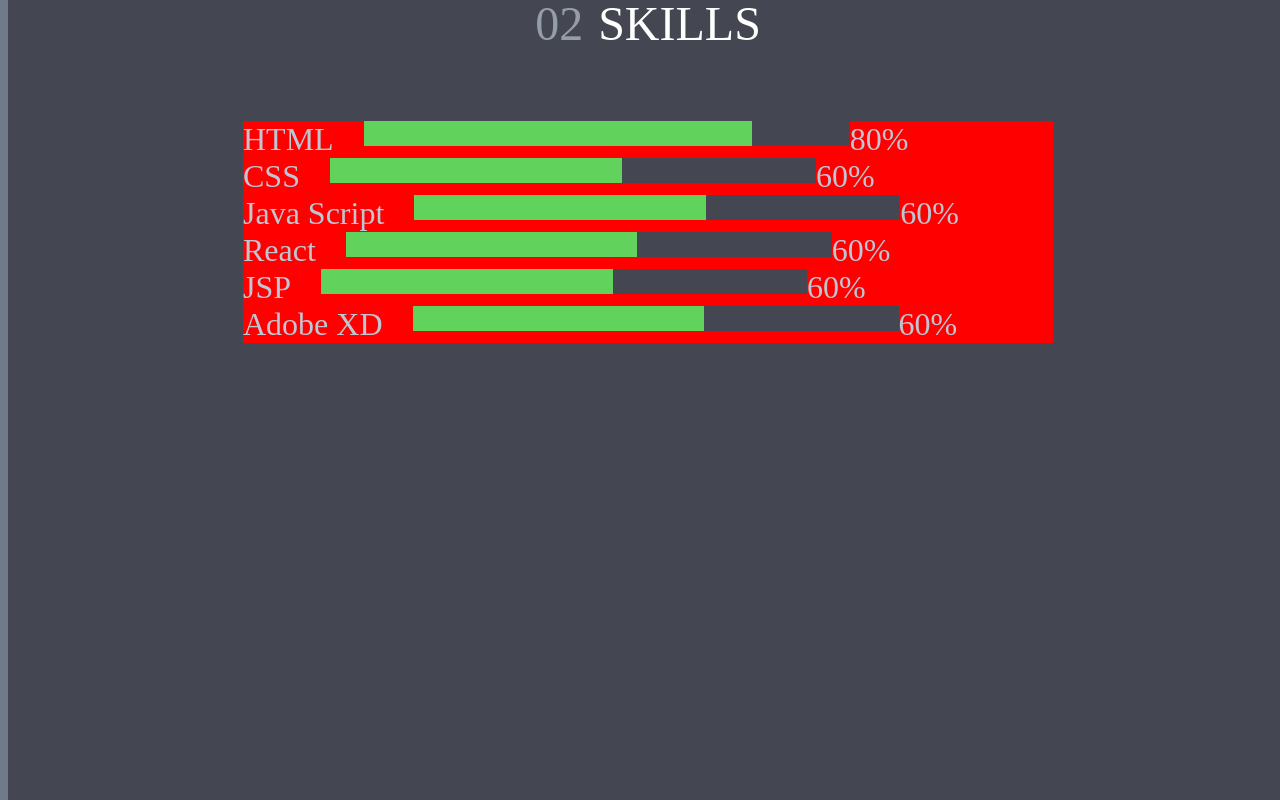
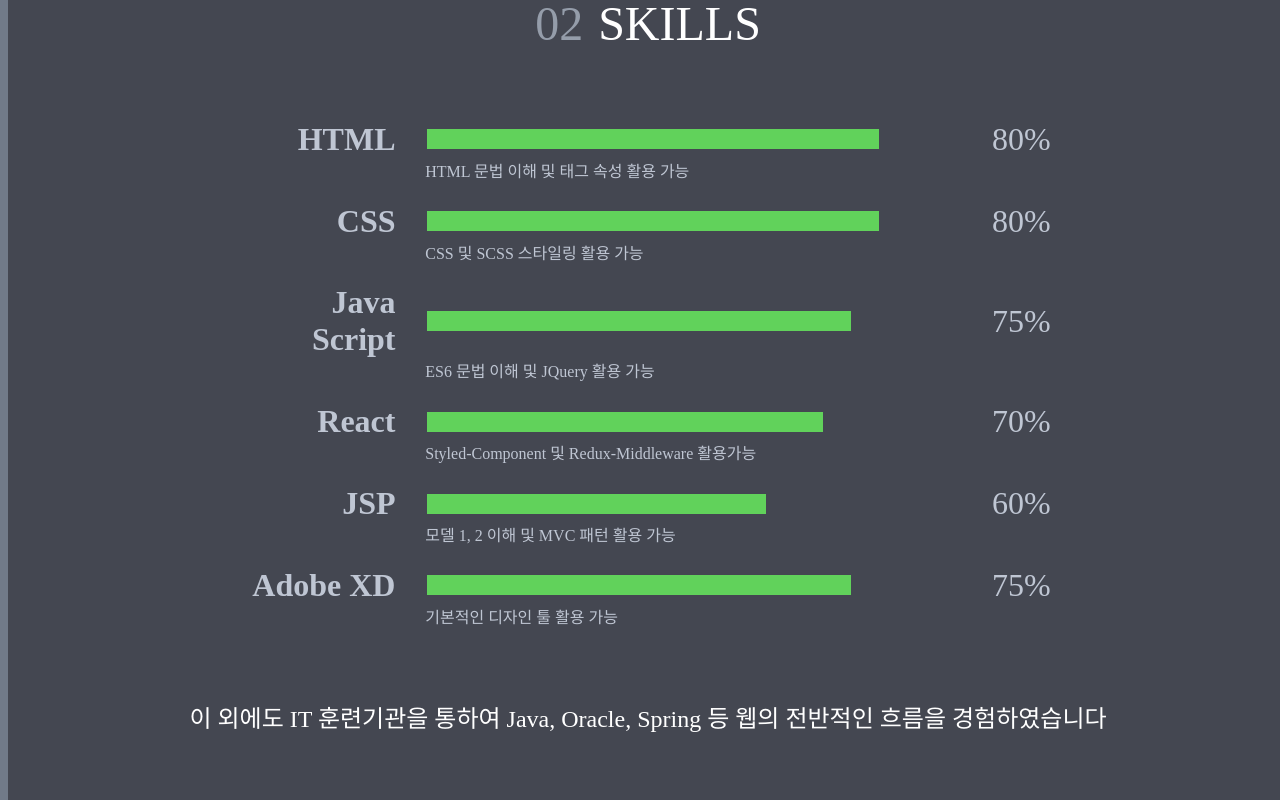
Before and after one commit to arongan90/portfolio, a React (Create React App) app in the folder pdh-portfolio/: page / in a window 1280 px wide. Shown: the part 1260-2060 px from the top of the page. Built offline with nearby package versions, Linux system fonts and the light colour scheme.

Commit message:
Skill 완료

```diff
--- a/pdh-portfolio/src/App.js
+++ b/pdh-portfolio/src/App.js
@@ -3,6 +3,7 @@ import { createGlobalStyle } from 'styled-components';
 import Header from './components/Header';
 import AboutMe from './components/AboutMe/AboutMe';
 import Skills from './components/Skills/Skills';
+import Project from './components/Project/Project';
 
 const GlobalStyle = createGlobalStyle`
   body {
@@ -19,6 +20,7 @@ function App() {
       <Header />
       <AboutMe />
       <Skills />
+      <Project />
     </>
   );
 }
--- /dev/null
+++ b/pdh-portfolio/src/components/Project/Project.js
@@ -0,0 +1,18 @@
+import React from 'react';
+import styled from 'styled-components';
+
+const ProjectBlock = styled.div`
+  width: 100%;
+  height: 1000px;
+  background: #4e5365;
+`;
+
+function Project() {
+  return (
+    <>
+      <ProjectBlock></ProjectBlock>
+    </>
+  );
+}
+
+export default Project;
--- a/pdh-portfolio/src/components/Skills/SkillBar.js
+++ b/pdh-portfolio/src/components/Skills/SkillBar.js
@@ -3,22 +3,25 @@ import styled from 'styled-components';
 
 const Box = styled.div`
   display: flex;
-  flex: 1;
   width: 100%;
-  justify-content: space-beetween;
-  background: red;
+  justify-content: space-around;
+  align-items: center;
+  width: 810px;
+  margin: 0 auto;
 `;
 const Title = styled.span`
   font-size: 2rem;
+  font-weight: 600;
   color: #bfc6d3;
-  margin-right: 30px;
   text-align: right;
+  width: 175px;
+  margin-right: 2rem;
 `;
 const StickBox = styled.div`
   display: flex;
   background-color: #444751;
-  width: 60%;
-  height: 25px;
+  width: 80%;
+  height: 20px;
 `;
 const StickColor = styled.div`
   display: flex;
@@ -28,11 +31,22 @@ const StickColor = styled.div`
 const Number = styled.span`
   font-size: 2rem;
   color: #bfc6d3;
+  width: 70px;
+  text-align: left;
 `;
 
-function SkillBar({ title, percentNumber, percentBar }) {
+const Explain = styled.span`
+  font-size: 1rem;
+  color: #bfc6d3;
+  width: 55%;
+  margin: 0 auto;
+  margin-bottom: 1.3rem;
+`;
+
+function SkillBar({ title, percentNumber, percentBar, explain }) {
   const propPercent = parseInt(percentBar);
   return (
+    <>
       <Box>
         <Title>{title}</Title>
         <StickBox>
@@ -40,6 +54,8 @@ function SkillBar({ title, percentNumber, percentBar }) {
         </StickBox>
         <Number>{percentNumber}%</Number>
       </Box>
+      <Explain>{explain}</Explain>
+    </>
   );
 }
 
--- a/pdh-portfolio/src/components/Skills/Skills.js
+++ b/pdh-portfolio/src/components/Skills/Skills.js
@@ -1,6 +1,6 @@
 import React from 'react';
 import styled, { css } from 'styled-components';
-import StickChart from './SkillBar';
+import SkillBar from './SkillBar';
 
 const SkillsBlock = styled.div`
   width: 100%;
@@ -30,11 +30,11 @@ const SkillContents = styled.div`
   margin-top: 70px;
 `;
 
-const SkillBar = styled.div`
-  width: 480px;
-  height: 25px;
-  background: #61d25b;
-  margin: 20px;
+const AddExplain = styled.span`
+  font-size: 1.5rem;
+  color: white;
+  margin: 0 auto;
+  margin-top: 50px;
 `;
 
 function Skills() {
@@ -44,13 +44,47 @@ function Skills() {
         <span className="number">02</span>SKILLS
       </p>
       <SkillContents>
-        <StickChart title="HTML" percentBar="80" percentNumber="80" />
-        <StickChart title="CSS" percentBar="60" percentNumber="60" />
-        <StickChart title="Java Script" percentBar="60" percentNumber="60" />
-        <StickChart title="React" percentBar="60" percentNumber="60" />
-        <StickChart title="JSP" percentBar="60" percentNumber="60" />
-        <StickChart title="Adobe XD" percentBar="60" percentNumber="60" />
+        <SkillBar
+          title="HTML"
+          percentBar="80"
+          percentNumber="80"
+          explain="HTML 문법 이해 및 태그 속성 활용 가능"
+        />
+        <SkillBar
+          title="CSS"
+          percentBar="80"
+          percentNumber="80"
+          explain="CSS 및 SCSS 스타일링 활용 가능"
+        />
+        <SkillBar
+          title="Java Script"
+          percentBar="75"
+          percentNumber="75"
+          explain="ES6 문법 이해 및 JQuery 활용 가능"
+        />
+        <SkillBar
+          title="React"
+          percentBar="70"
+          percentNumber="70"
+          explain="Styled-Component 및 Redux-Middleware 활용가능"
+        />
+        <SkillBar
+          title="JSP"
+          percentBar="60"
+          percentNumber="60"
+          explain="모델 1, 2 이해 및 MVC 패턴 활용 가능"
+        />
+        <SkillBar
+          title="Adobe XD"
+          percentBar="75"
+          percentNumber="75"
+          explain="기본적인 디자인 툴 활용 가능"
+        />
       </SkillContents>
+      <AddExplain>
+        이 외에도 IT 훈련기관을 통하여 Java, Oracle, Spring 등 웹의 전반적인
+        흐름을 경험하였습니다
+      </AddExplain>
     </SkillsBlock>
   );
 }
```
Lines whose indentation alone changed are shown as unchanged.
